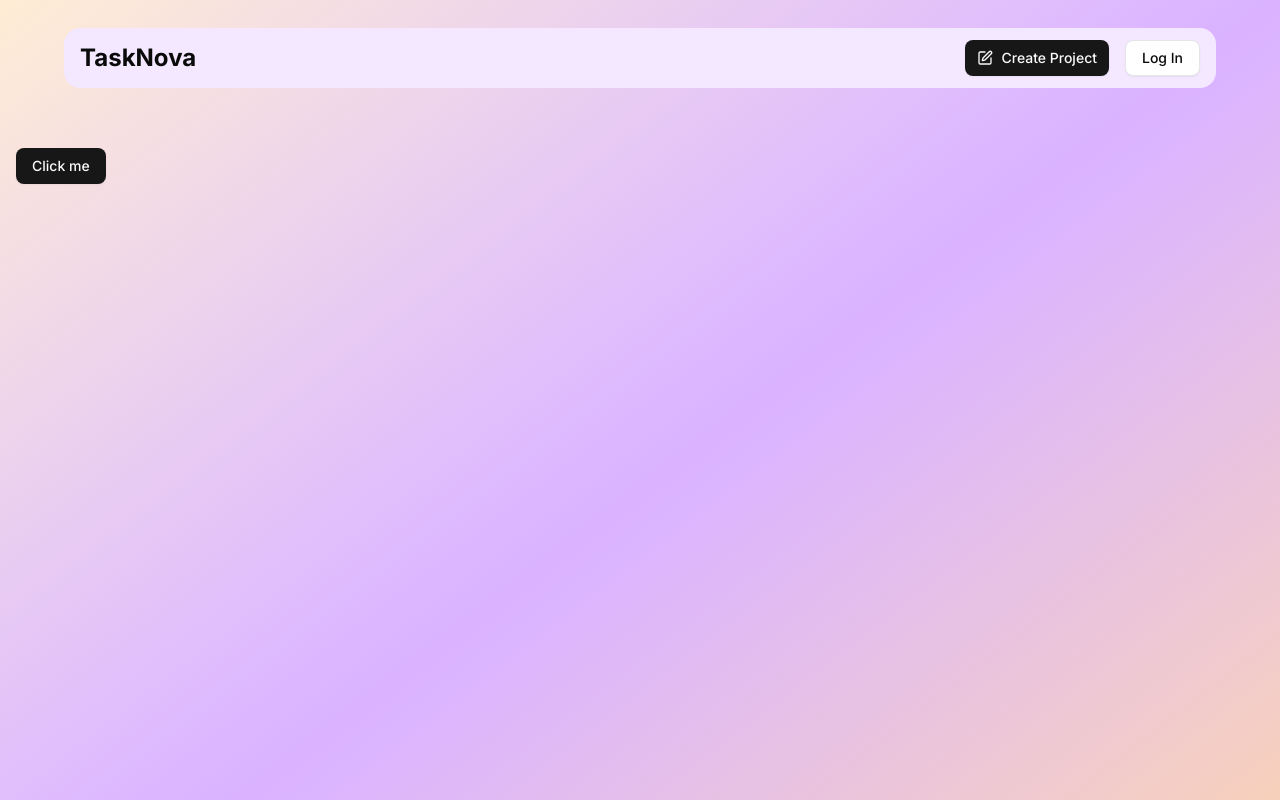
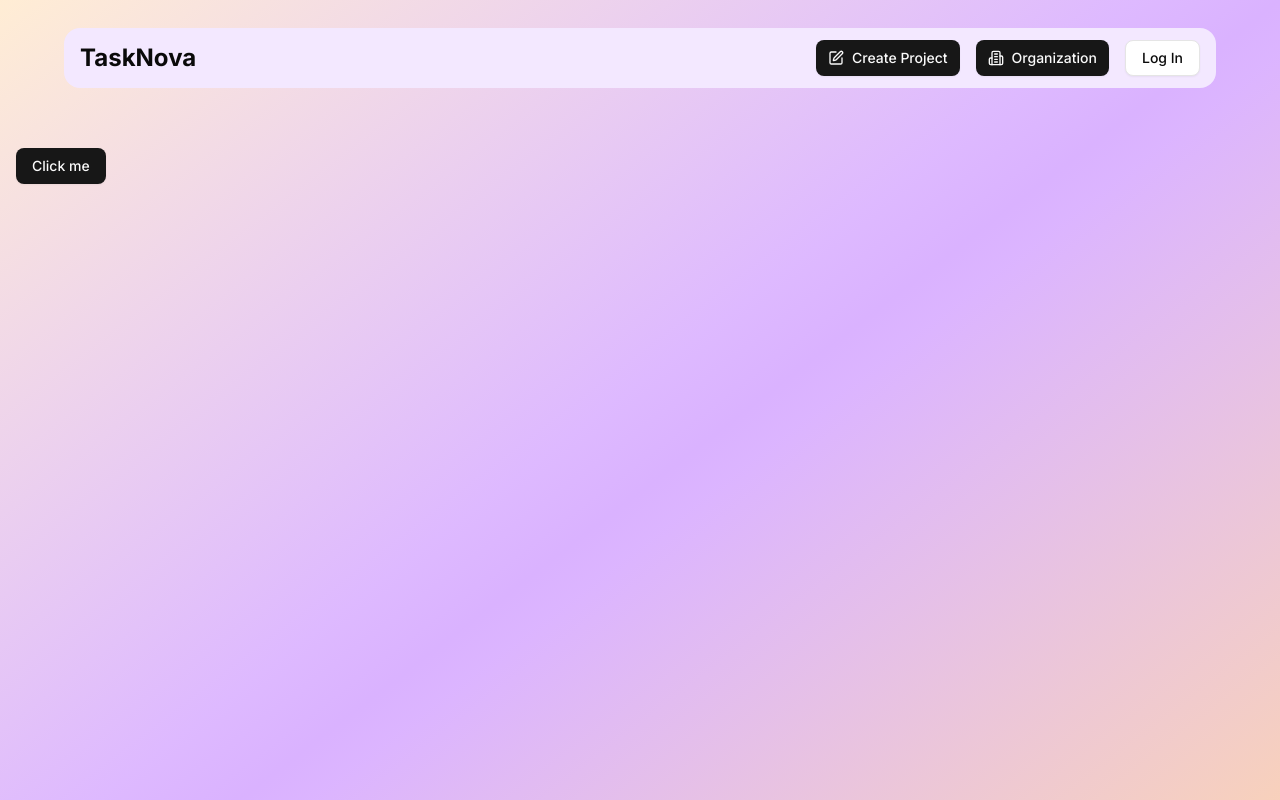
Before and after one commit to GOBINDA-GAGAN/TaskNova, a Next.js app: page / in a window 1280 px wide. Shown: the top 800 px of the page. Built offline with nearby package versions, Linux system fonts and the light colour scheme; no server answers.

Commit message:
fix a main isuee

```diff
--- a/components/Header/header.js
+++ b/components/Header/header.js
@@ -1,7 +1,7 @@
 import Link from "next/link";
 import { SignInButton, SignedOut, SignedIn, UserButton } from "@clerk/nextjs";
 import { Button } from "../ui/button";
-import { PenBox } from "lucide-react";
+import { Building2, PenBox } from "lucide-react";
 import UserMenu from "../user-menu";
 
 const Header = () => {
@@ -26,6 +26,13 @@ const Header = () => {
 
             </Button>
           </Link>
+          <Link href="/organization">
+            <Button className="py-3">
+              <Building2/>
+              <span>Organization</span>
+
+            </Button>
+          </Link>
           <SignedOut>
             <SignInButton forceRedirectUrl="/onboarding">
               <Button variant={"outline"} >
--- a/middleware.js
+++ b/middleware.js
@@ -3,8 +3,8 @@ import { NextResponse } from "next/server";
 
 const isProtectedRoute = createRouteMatcher([
   "/onboarding(.*)",
-  "/organisation(.*)",
-  "/project(.*)",
+  "/organization(.*)",
+  "/create/project(.*)",
   "/issue(.*)",
   "/sprint(.*)",
 ]);
```
Also changed, not shown: components/user-menu.jsx (line endings or trailing spaces).
